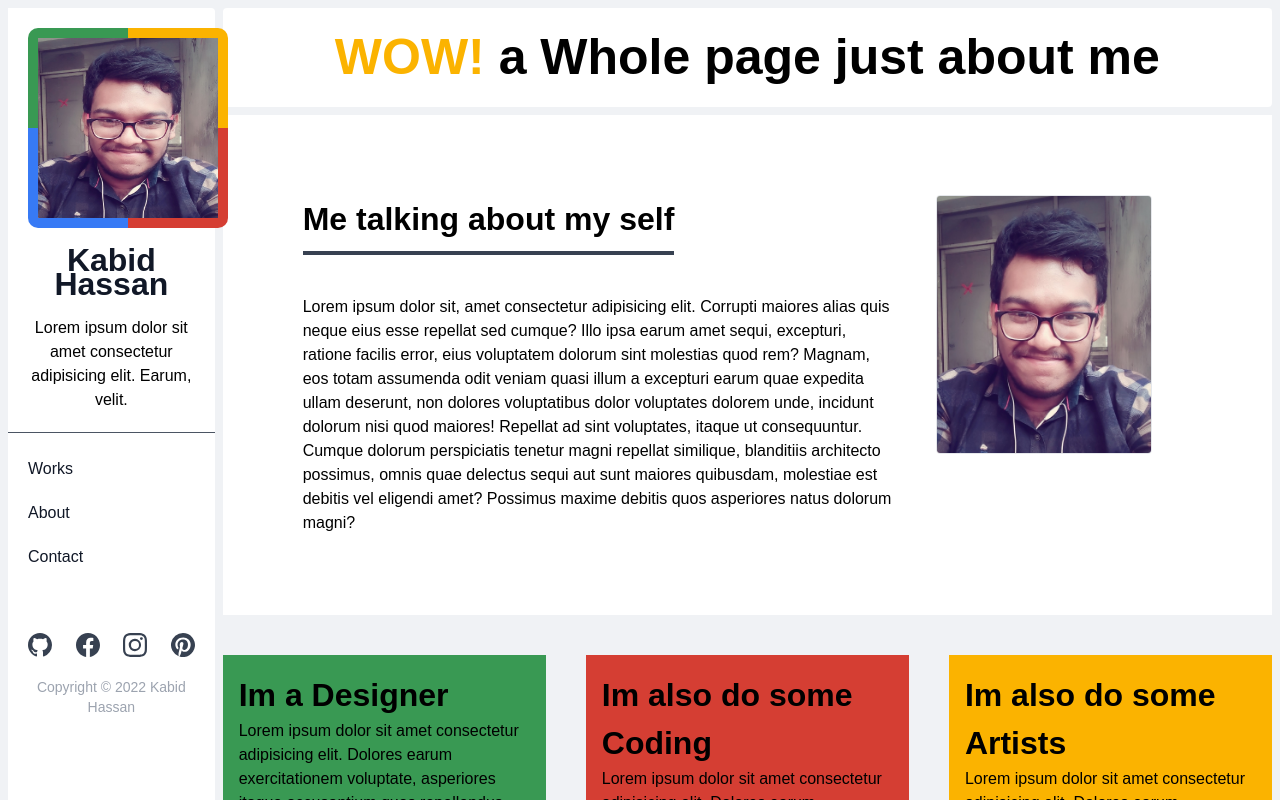
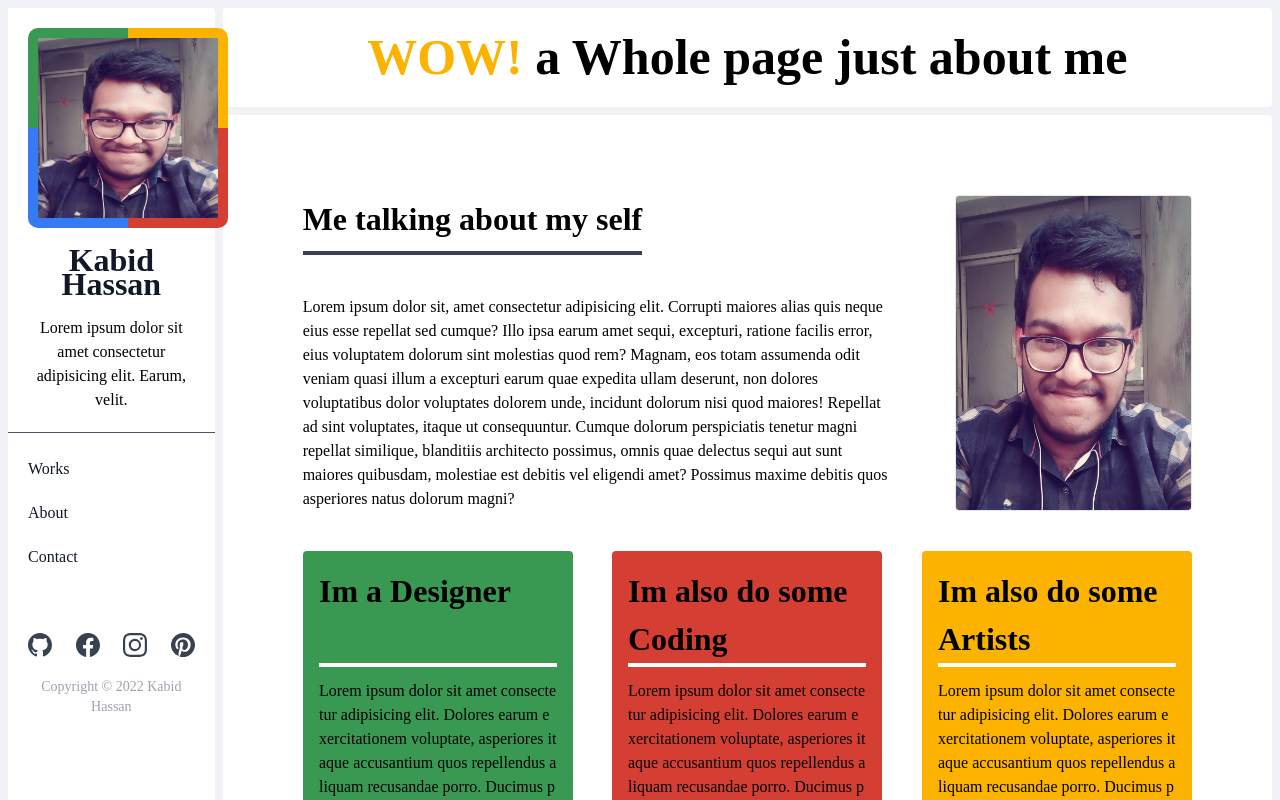
Before and after one commit to adilrion/Kabid-Vai, a React (Create React App) app: page /v-english/about in a window 1280 px wide. Shown: the top 800 px of the page. Built offline with nearby package versions, Linux system fonts and the light colour scheme.

Commit message:
works section edit

```diff
--- a/package.json
+++ b/package.json
@@ -9,6 +9,7 @@
     "react": "^18.0.0",
     "react-dom": "^18.0.0",
     "react-icons": "^4.3.1",
+    "react-reveal": "^1.2.2",
     "react-router-dom": "^6.3.0",
     "react-scripts": "5.0.0",
     "web-vitals": "^2.1.4"
--- a/src/Components/Home/About/About.js
+++ b/src/Components/Home/About/About.js
@@ -1,4 +1,5 @@
 import React from "react";
+import { Fade, Zoom } from "react-reveal";
 import img from "../../Shared/Images/Kabid.jpg";
 const About = () => {
   return (
@@ -10,74 +11,85 @@ const About = () => {
             about me
           </h1>
         </nav>
-        <div className="grid grid-cols-3 m-2 p-20 bg-white">
-          <div className="col-span-2 row-span-1">
+        <div className=" m-2 p-20 bg-white rounded">
+          <div className="grid grid-cols-3">
+            <div className="col-span-2">
               <h1 className="border-b-4 w-fit mb-10 pb-2 border-gray-700">
                 Me talking about my self
               </h1>
 
               <p>
-              Lorem ipsum dolor sit, amet consectetur adipisicing elit. Corrupti
-              maiores alias quis neque eius esse repellat sed cumque? Illo ipsa
-              earum amet sequi, excepturi, ratione facilis error, eius
-              voluptatem dolorum sint molestias quod rem? Magnam, eos totam
-              assumenda odit veniam quasi illum a excepturi earum quae expedita
-              ullam deserunt, non dolores voluptatibus dolor voluptates dolorem
-              unde, incidunt dolorum nisi quod maiores! Repellat ad sint
-              voluptates, itaque ut consequuntur. Cumque dolorum perspiciatis
-              tenetur magni repellat similique, blanditiis architecto possimus,
-              omnis quae delectus sequi aut sunt maiores quibusdam, molestiae
-              est debitis vel eligendi amet? Possimus maxime debitis quos
-              asperiores natus dolorum magni?
+                Lorem ipsum dolor sit, amet consectetur adipisicing elit.
+                Corrupti maiores alias quis neque eius esse repellat sed cumque?
+                Illo ipsa earum amet sequi, excepturi, ratione facilis error,
+                eius voluptatem dolorum sint molestias quod rem? Magnam, eos
+                totam assumenda odit veniam quasi illum a excepturi earum quae
+                expedita ullam deserunt, non dolores voluptatibus dolor
+                voluptates dolorem unde, incidunt dolorum nisi quod maiores!
+                Repellat ad sint voluptates, itaque ut consequuntur. Cumque
+                dolorum perspiciatis tenetur magni repellat similique,
+                blanditiis architecto possimus, omnis quae delectus sequi aut
+                sunt maiores quibusdam, molestiae est debitis vel eligendi amet?
+                Possimus maxime debitis quos asperiores natus dolorum magni?
               </p>
             </div>
-          <div className="col-span-1 row-span-1 px-10">
-            <img src={img} alt="" width="100%" className="border rounded" />
+            <div className="col-span-1 flex justify-end">
+              <img src={img} alt="" width="80%" className="border rounded" />
             </div>
           </div>
-        <div>
-          <div className="grid grid-cols-3 m-2 mt-10 gap-10">
-            <div className="col-span-1 row-span-1 p-4 bg-[#399953]">
-              <h1>Im a Designer</h1>
+
+          <div className="grid grid-cols-3 mt-10 gap-10">
+            <Zoom>
+              <div className="col-span-1 rounded p-4 bg-[#399953]">
+                <Fade bottom cascade>
+                  <h1 className="border-b-4 min-h-[100px] mb-3 border-white">
+                    Im a Designer
+                  </h1>
                   <p>
-                Lorem ipsum dolor sit amet consectetur adipisicing elit. Dolores
-                earum exercitationem voluptate, asperiores itaque accusantium
-                quos repellendus aliquam recusandae porro. Ducimus possimus ad
-                ipsam inventore, ab laudantium nobis eaque similique. Voluptate,
-                blanditiis. Molestiae laudantium nostrum consequuntur labore
-                porro, maxime perferendis exercitationem, optio totam quibusdam
-                molestias eveniet earum velit mollitia eos.
+                    Lorem ipsum dolor sit amet consectetur adipisicing elit.
+                    Dolores earum exercitationem voluptate, asperiores itaque
+                    accusantium quos repellendus aliquam recusandae porro.
+                    Ducimus possimus ad ipsam inventore, ab laudantium nobis
+                    eaque similique. Voluptate, blanditiis.
                   </p>
+                </Fade>
               </div>
-            <div className="col-span-1 row-span-1 p-4 bg-[#d53e33]">
-              <h1>Im also do some Coding</h1>
+            </Zoom>
+            <Zoom>
+              <div className="col-span-1 rounded  p-4 bg-[#d53e33]">
+                <Fade bottom cascade>
+                  <h1 className="border-b-4 min-h-[90px] mb-3 border-white">
+                    Im also do some Coding
+                  </h1>
                   <p>
-                Lorem ipsum dolor sit amet consectetur adipisicing elit. Dolores
-                earum exercitationem voluptate, asperiores itaque accusantium
-                quos repellendus aliquam recusandae porro. Ducimus possimus ad
-                ipsam inventore, ab laudantium nobis eaque similique. Voluptate,
-                blanditiis. Molestiae laudantium nostrum consequuntur labore
-                porro, maxime perferendis exercitationem, optio totam quibusdam
-                molestias eveniet earum velit mollitia eos.
+                    Lorem ipsum dolor sit amet consectetur adipisicing elit.
+                    Dolores earum exercitationem voluptate, asperiores itaque
+                    accusantium quos repellendus aliquam recusandae porro.
+                    Ducimus possimus ad ipsam inventore, ab laudantium nobis
+                    eaque similique. Voluptate, blanditiis.
                   </p>
+                </Fade>
               </div>
-            <div className="col-span-1 row-span-1 p-4 bg-[#fbb300]">
-              <h1>Im also do some Artists</h1>
+            </Zoom>
+            <Zoom>
+              <div className="col-span-1 rounded  p-4 bg-[#fbb300]">
+                <Fade bottom cascade>
+                  <h1 className="border-b-4 min-h-[90px] mb-3 border-white">
+                    Im also do some Artists
+                  </h1>
                   <p>
-                Lorem ipsum dolor sit amet consectetur adipisicing elit. Dolores
-                earum exercitationem voluptate, asperiores itaque accusantium
-                quos repellendus aliquam recusandae porro. Ducimus possimus ad
-                ipsam inventore, ab laudantium nobis eaque similique. Voluptate,
-                blanditiis. Molestiae laudantium nostrum consequuntur labore
-                porro, maxime perferendis exercitationem, optio totam quibusdam
-                molestias eveniet earum velit mollitia eos.
+                    Lorem ipsum dolor sit amet consectetur adipisicing elit.
+                    Dolores earum exercitationem voluptate, asperiores itaque
+                    accusantium quos repellendus aliquam recusandae porro.
+                    Ducimus possimus ad ipsam inventore, ab laudantium nobis
+                    eaque similique. Voluptate, blanditiis.
                   </p>
+                </Fade>
               </div>
-            <div className="col-span-1 row-span-1">
-              <h1>Im also do some Writing</h1>
+            </Zoom>
           </div>
         </div>
-        </div>
+        <div></div>
       </section>
     </article>
   );
--- /dev/null
+++ b/src/Components/Home/Works/Works.css
@@ -0,0 +1,41 @@
+.search-box {
+  background: black;
+  border-radius: 2px;
+  padding: 2px;
+}
+
+.search-btn {
+  color: white;
+  float: right;
+  width: 50px;
+  height: 50px;
+  border-radius: 50%;
+  background: black;
+  display: flex;
+  justify-content: center;
+  align-items: center;
+  transition: 2s;
+}
+
+.fa-search {
+  background: black;
+  font-size: 24px;
+}
+
+.search-input {
+  border: none;
+  background: none;
+  outline: none;
+  float: left;
+  padding: 0;
+  color: white;
+  font-size: 20px;
+  transition: 0.4s;
+  line-height: 50px;
+  width: 0;
+}
+
+.search-box:hover > .search-input {
+  width: 250px;
+  padding: 0 7px;
+}
--- a/src/Components/Home/Works/Works.js
+++ b/src/Components/Home/Works/Works.js
@@ -1,5 +1,9 @@
 import React from "react";
-import { useState } from "react";
+import "./Works.css";
+import { Zoom } from "react-reveal";
+import { BsSearch } from "react-icons/bs";
+
+// import { BsSearch } from "react-icons/bs";
 
 const library = [
   {
@@ -73,8 +77,22 @@ const Works = () => {
   return (
     <section>
       <article>
-        <nav className="flex justify-center bg-white m-2 rounded">
-          <h1 className=" py-3 px-20">Recent Works </h1>
+        <nav className="flex justify-between items-center bg-white m-2 rounded relative px-2">
+          <h1 className=" py-3 uppercase">Recent Works </h1>
+
+          <div class="search-box">
+            <input
+              class="search-input"
+              type="text"
+              name=""
+              placeholder="Pesquise"
+            />
+            <a href="#" class="search-btn">
+              <p className="fa-search">
+                <BsSearch />
+              </p>
+            </a>
+          </div>
         </nav>
 
         <div className="grid grid-cols-4 grid-flow-row-dense gap-1 md:gap-3 relative m-2">
@@ -85,11 +103,13 @@ const Works = () => {
                 index % 2 === 0 ? "col-span-1" : "col-span-2"
               } w-full h-full`}
             >
-              <img
-                src={data.img}
-                alt="#"
-                className="w-full h-full object-center object-cover rounded"
-              />
+              <Zoom>
+                <img
+                  src={data.img}
+                  alt="#"
+                  className="w-full h-full object-center object-cover rounded"
+                />
+              </Zoom>
             </div>
           ))}
         </div>
--- a/src/index.css
+++ b/src/index.css
@@ -2,10 +2,10 @@
 @tailwind components;
 @tailwind utilities;
 
-@import url("https://fonts.googleapis.com/css2?family=Source+Sans+Pro:wght@200;300;400;600;700;900&display=swap");
+@import url("https://fonts.googleapis.com/css2?family=Merienda:wght@400;700&display=swap");
 body {
   background-color: #f0f2f5;
-  font-family: "Source Sans Pro", sans-serif;
+  font-family: "Merienda", cursive;
 }
 
 h1 {
```
Also changed, not shown: 1 other file (tests, documents, lock files or other folders). Lines whose indentation alone changed are shown as unchanged.
